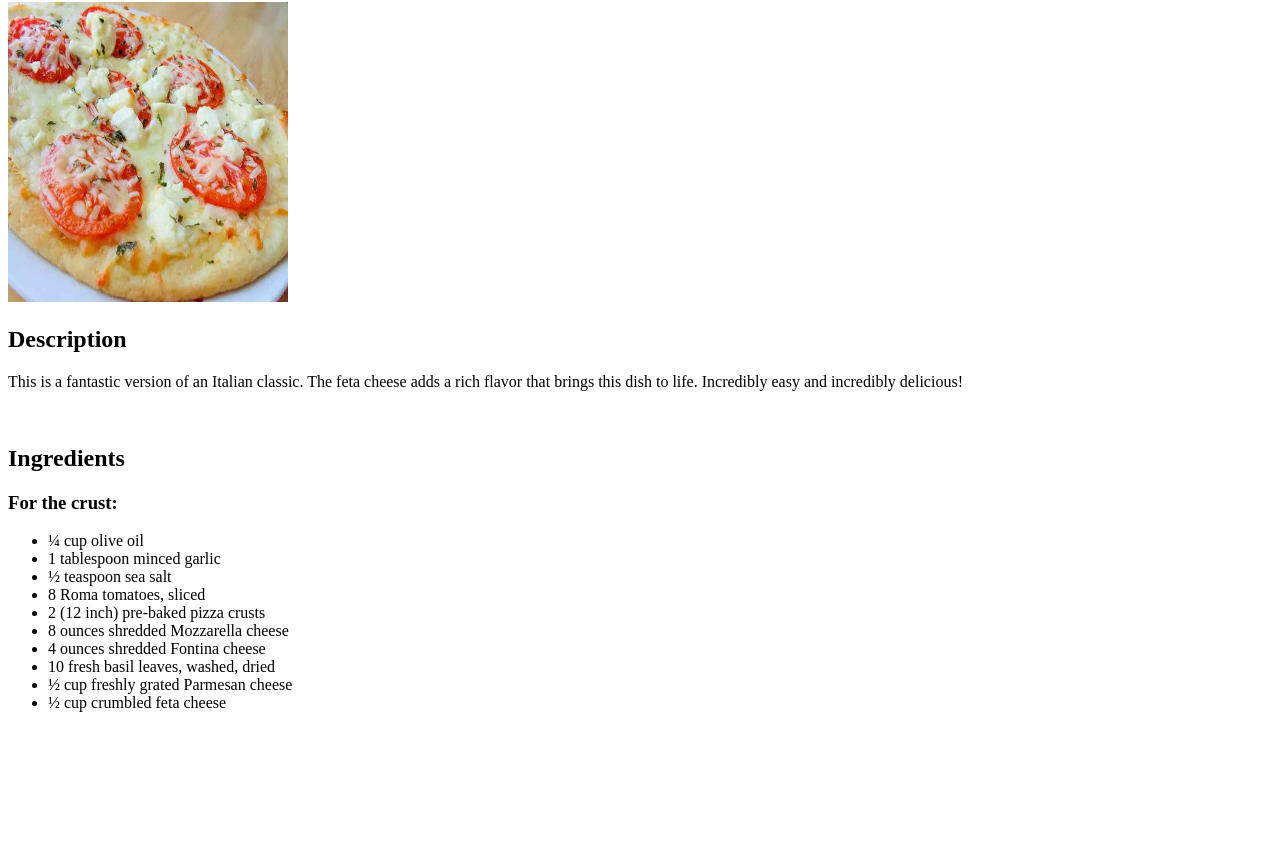
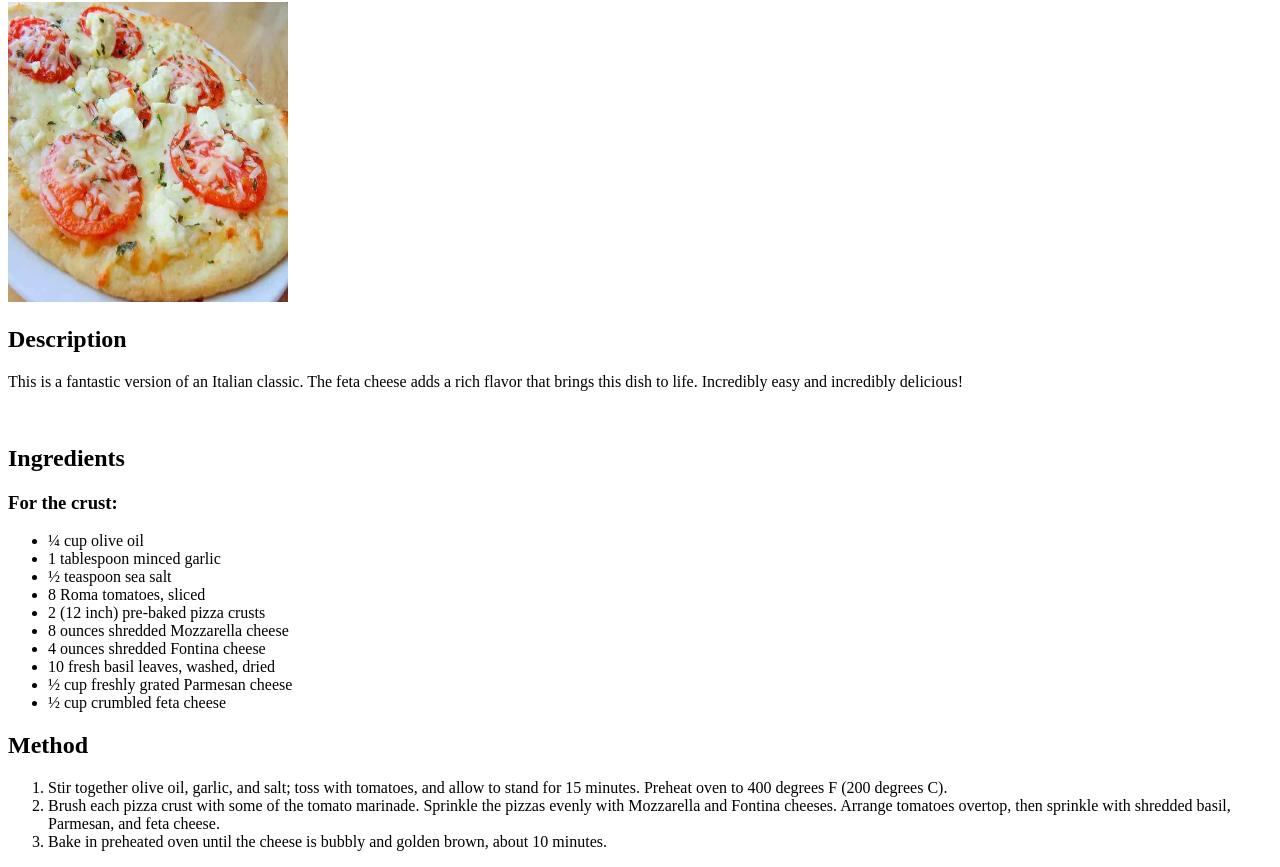
Before and after one commit to Celeryyyy/Odin-Recipes, a plain HTML site: page recipes/margheritapizza.html in a window 1280 px wide. Shown: the part 78-945 px from the top of the page. Before the commit the page ends 806 px from the top, so only its background shows below. Drawn offline with Linux system fonts and the light colour scheme.

Commit message:
Added method list section

```diff
--- a/recipes/margheritapizza.html
+++ b/recipes/margheritapizza.html
@@ -31,5 +31,13 @@
             <li>½ cup crumbled feta cheese</li>
         </ul>
 
+        <!--Steps for Recipe-->
+        <h2>Method</h2>
+        <ol>
+            <li>Stir together olive oil, garlic, and salt; toss with tomatoes, and allow to stand for 15 minutes. Preheat oven to 400 degrees F (200 degrees C).</li>
+            <li>Brush each pizza crust with some of the tomato marinade. Sprinkle the pizzas evenly with Mozzarella and Fontina cheeses. Arrange tomatoes overtop, then sprinkle with shredded basil, Parmesan, and feta cheese.</li>
+            <li>Bake in preheated oven until the cheese is bubbly and golden brown, about 10 minutes.</li>
+        </ol>
+
     </body>
 </html>
```
